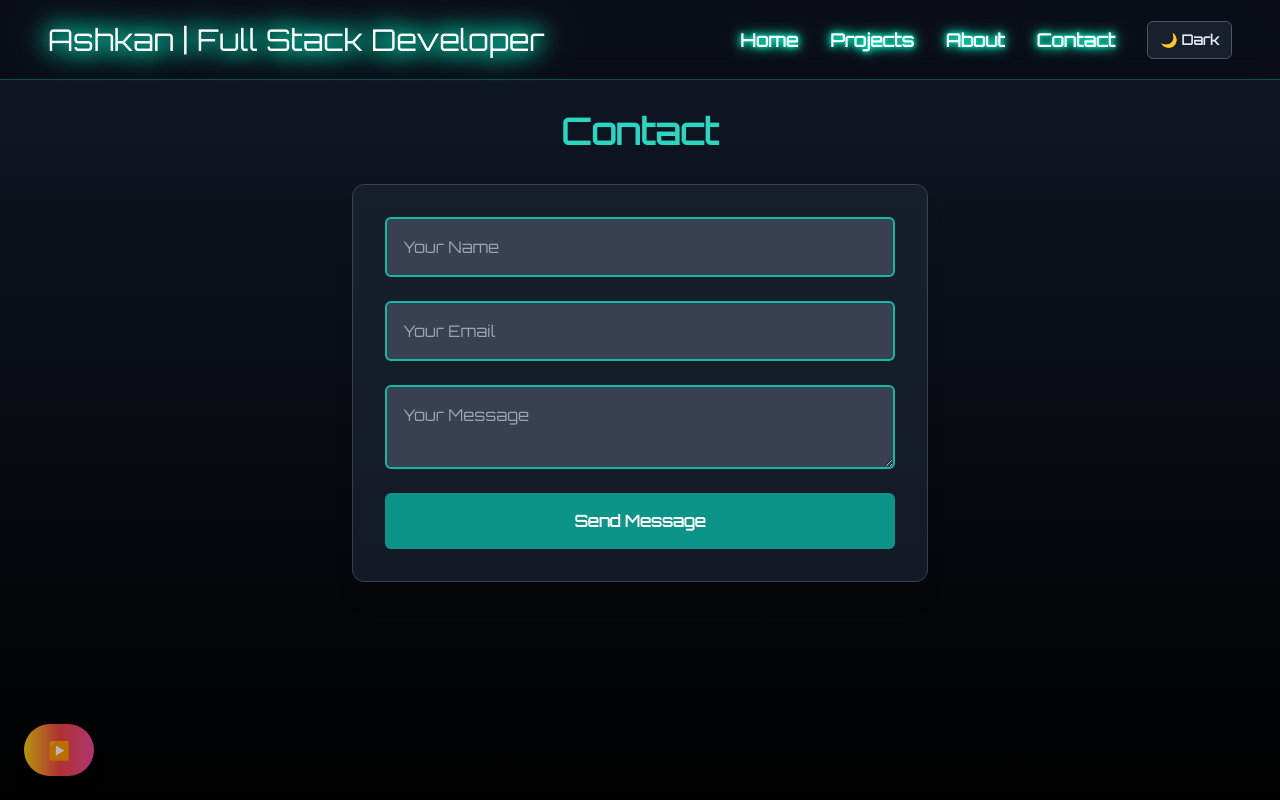
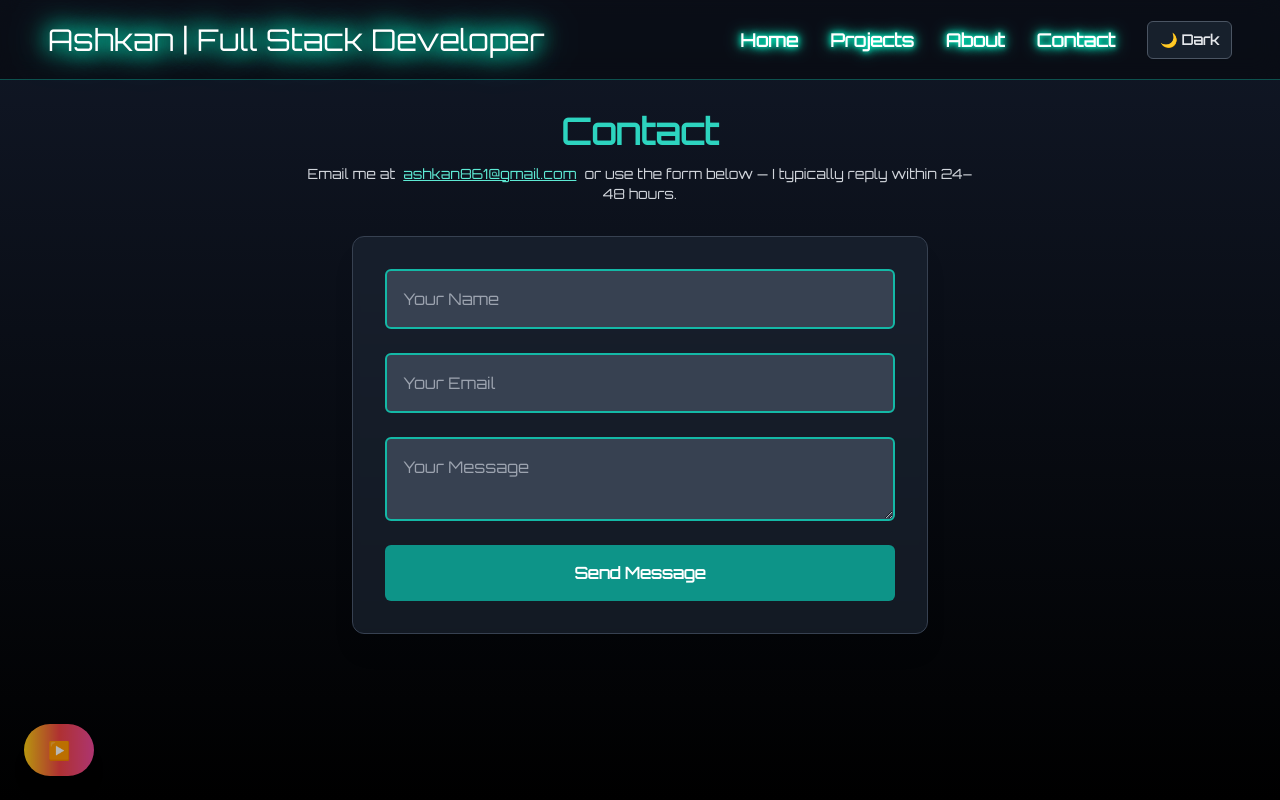
Before and after one commit to ashkan1010X/WebPortfolio, a React (Vite) app: page /contact in a window 1280 px wide. Built offline with nearby package versions, Linux system fonts and the light colour scheme; the HTML template or start-up script is replaced by a standard one.

Commit message:
updated contact page

```diff
--- a/package.json
+++ b/package.json
@@ -27,7 +27,8 @@
     "react-datetime": "^3.3.1",
     "react-day-picker": "^9.4.4",
     "react-dom": "^18.3.1",
-    "react-router-dom": "^6.27.0"
+    "react-router-dom": "^6.27.0",
+    "three": "^0.179.1"
   },
   "devDependencies": {
     "@eslint/js": "^9.11.1",
--- a/src/pages/Contact.jsx
+++ b/src/pages/Contact.jsx
@@ -47,9 +47,21 @@ const Contact = () => {
 
   return (
     <section className="contact-section min-h-screen pt-28 pb-16 px-6 bg-gradient-to-b from-gray-900 to-black text-white">
-      <h2 className="text-center text-4xl font-bold text-teal-400 mb-8">
+      <h2 className="text-center text-4xl font-bold text-teal-400 mb-3">
         Contact
       </h2>
+      <p className="text-center text-sm text-gray-300 mb-8 max-w-2xl mx-auto">
+        Email me at
+        <a
+          className="ml-2 text-teal-300 underline"
+          href="mailto:ashkan861@gmail.com"
+        >
+          ashkan861@gmail.com
+        </a>
+        <span className="mx-1" />
+        or use the form below — I typically reply within 24–48 hours.
+      </p>
+
       <form
         onSubmit={handleSubmit}
         className="flex flex-col gap-6 max-w-xl mx-auto bg-gray-800/60 backdrop-blur-sm p-8 rounded-xl border border-gray-700 shadow-xl"
--- a/src/pages/Home.jsx
+++ b/src/pages/Home.jsx
@@ -31,6 +31,7 @@ const Home = () => {
     };
     requestAnimationFrame(step);
   }, []);
+
   useEffect(() => {
     const id = setInterval(() => {
       setWordIndex((i) => (i + 1) % rotatingWords.length);
```
Also changed, not shown: 1 other file (tests, documents, lock files or other folders).
